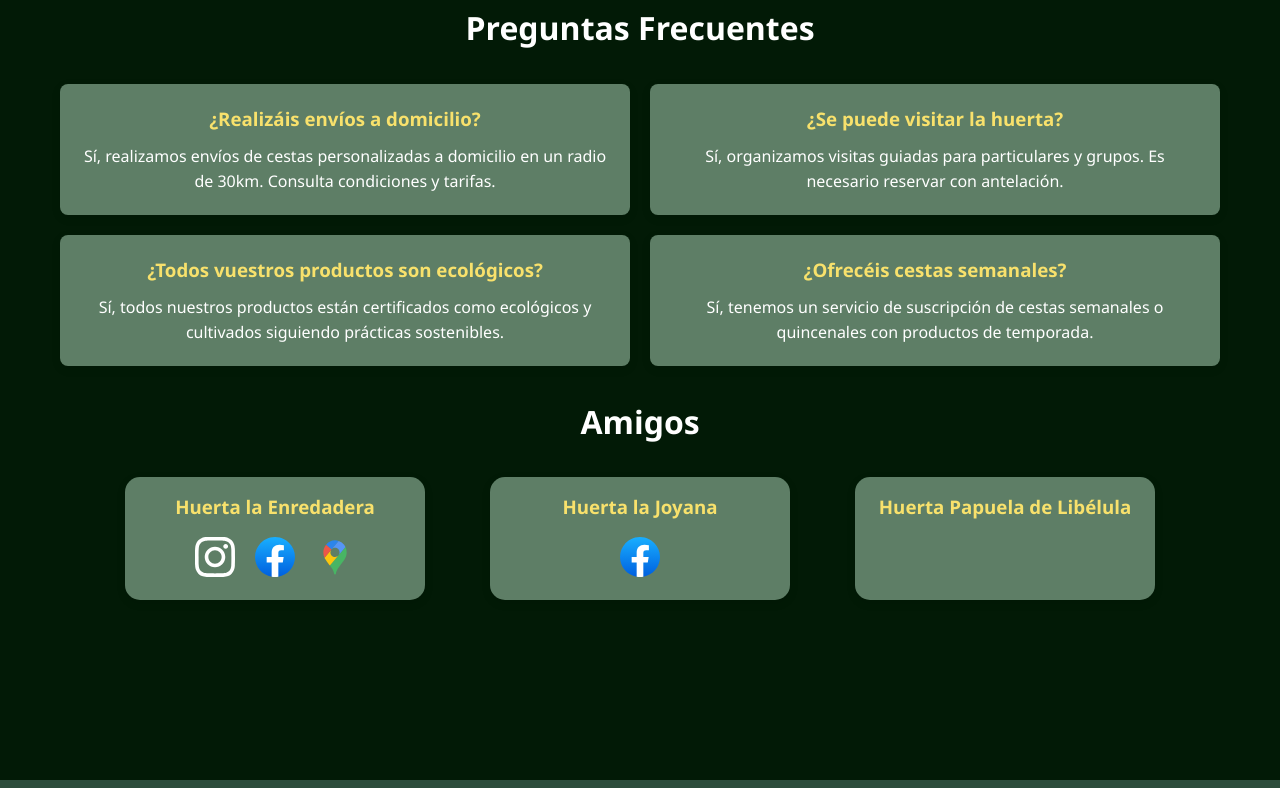
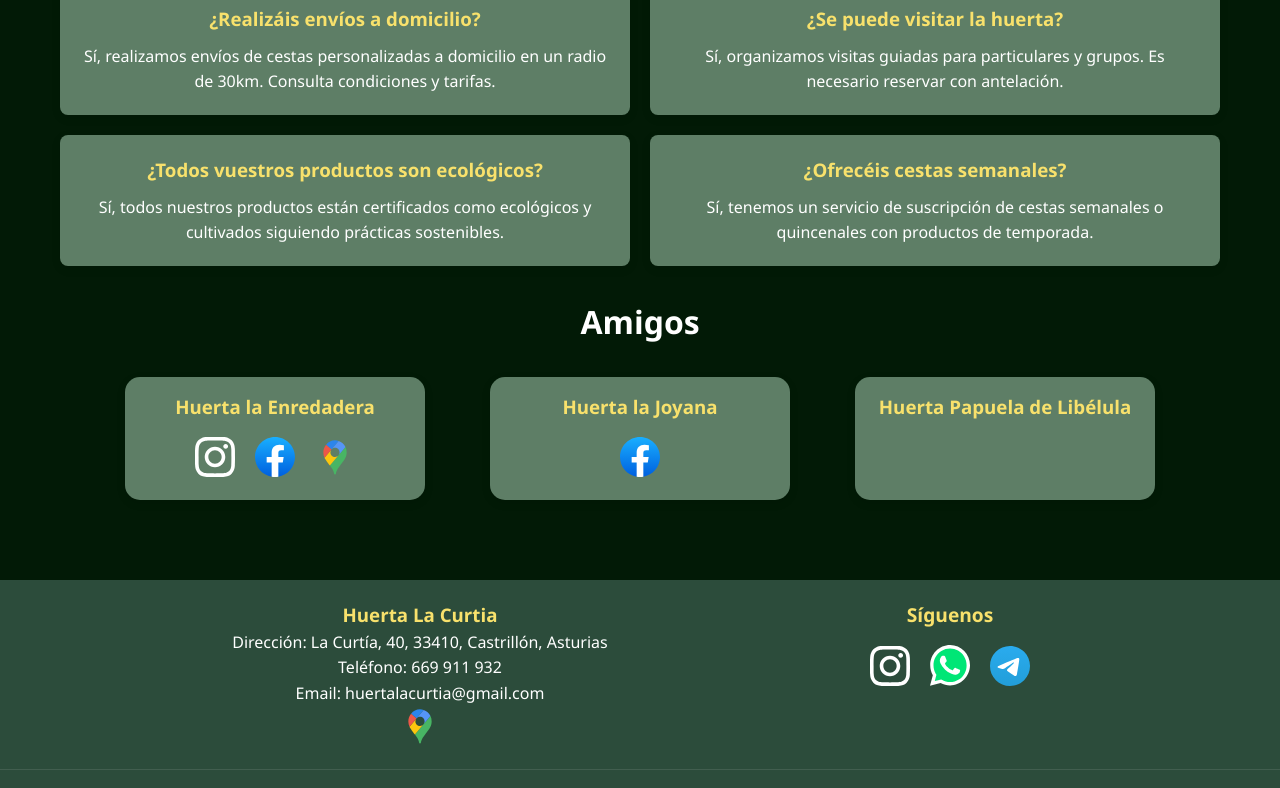
Before and after one commit to kilofafeure/HLC, an Angular app: page /contacto in a window 1280 px wide. Shown: the part 727-1515 px from the top of the page. Built offline with nearby package versions, Linux system fonts and the light colour scheme.

Commit message:
info-card

```diff
--- a/src/app/pages/contacto/contacto.component.css
+++ b/src/app/pages/contacto/contacto.component.css
@@ -65,14 +65,6 @@
     .faq-grid {
       grid-template-columns: repeat(2, 1fr);
     }
-
-    .newsletter-form {
-      flex-direction: row;
-    }
-
-    .newsletter-form input {
-      flex: 1;
-    }
   }
 
     /* Media queries */
@@ -92,14 +84,10 @@
     .newsletter-form input {
       flex: 1;
     }
-
-    .info-card {
-      margin-bottom: 100px;
-    }
   }
 
   @media (max-width: 719px) {
     .info-card {
-      margin-bottom: 100px;
+      margin-bottom: 300px;
     }
   }
```
Also changed, not shown: 5 other files (tests, documents, lock files or other folders).
